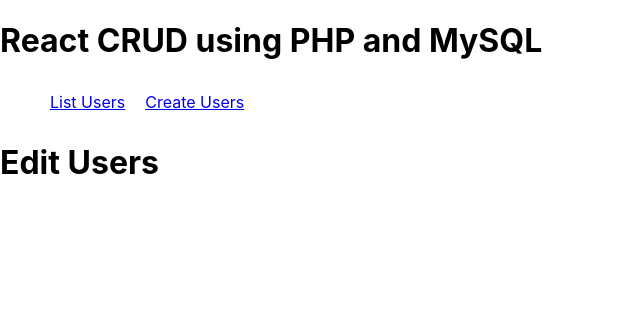
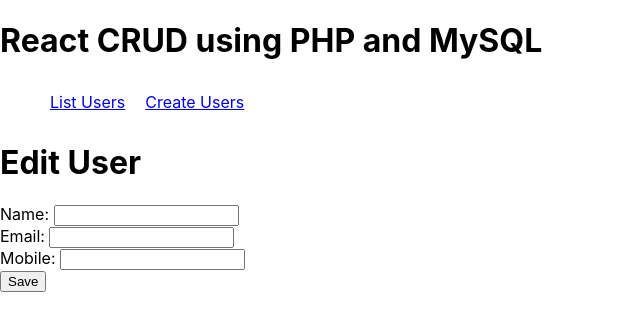
Before and after one commit to Kecbm/desafio-BR-24, a React (Create React App) app in the folder src/react-crud/: page /user/1/edit in a window 1280 px wide. Shown: the top 330 px of the page, without its empty margins (0-640 px from the left). Built offline with nearby package versions, Linux system fonts and the light colour scheme; no server answers.

Commit message:
:sparkles: feat: Formulário de EditUser

```diff
--- a/src/react-crud/src/components/EditUser.js
+++ b/src/react-crud/src/components/EditUser.js
@@ -1,5 +1,54 @@
+import { useState, useEffect } from "react";
+import axios from "axios";
+import { useNavigate, useParams } from "react-router-dom";
+
 export default function EditUser() {
+    const navigate = useNavigate();
+    const [inputs, setInputs] = useState([]);
+    const {id} = useParams();
+
+    useEffect(() => {
+        getUser();
+    }, []);
+
+    function getUser() {
+        axios.get(`http://localhost:8000/api/user/${id}`).then(function(response) {
+            console.log(response.data);
+            setInputs(response.data);
+        });
+    }
+
+    const handleChange = (event) => {
+        const name = event.target.name;
+        const value = event.target.value;
+
+        setInputs(values => ({...values, [name]: value}));
+    }
+
+    const handleSubmit = (event) => {
+        event.preventDefault();
+
+        axios.put(`http://localhost:8000/api/user/${id}/edit`, inputs).then(function(response){
+            console.log(response.data);
+            navigate('/');
+        });
+    }
+
     return (
-        <h1>Edit Users</h1>
+        <div>
+            <h1>Edit User</h1>
+            <form onSubmit={handleSubmit}>
+                <label>Name: </label>
+                <input value={inputs.name} type="text" name="name" onChange={handleChange} />
+                <br />
+                <label>Email: </label>
+                <input value={inputs.email} type="text" name="email" onChange={handleChange} />
+                <br />
+                <label>Mobile: </label>
+                <input value={inputs.mobile} type="text" name="mobile" onChange={handleChange} />
+                <br />
+                <button>Save</button>
+            </form>
+        </div>
     )
 }
```
